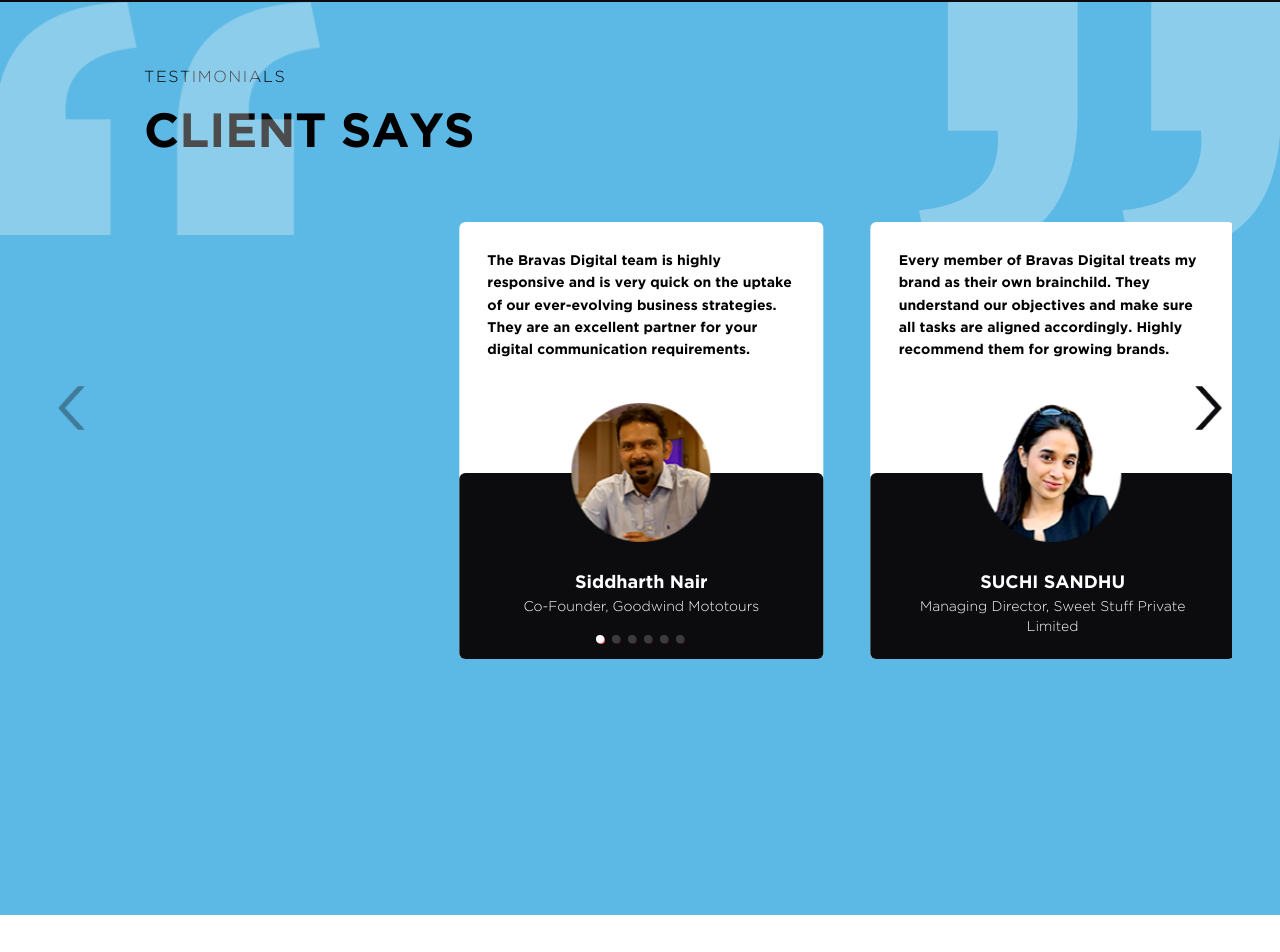
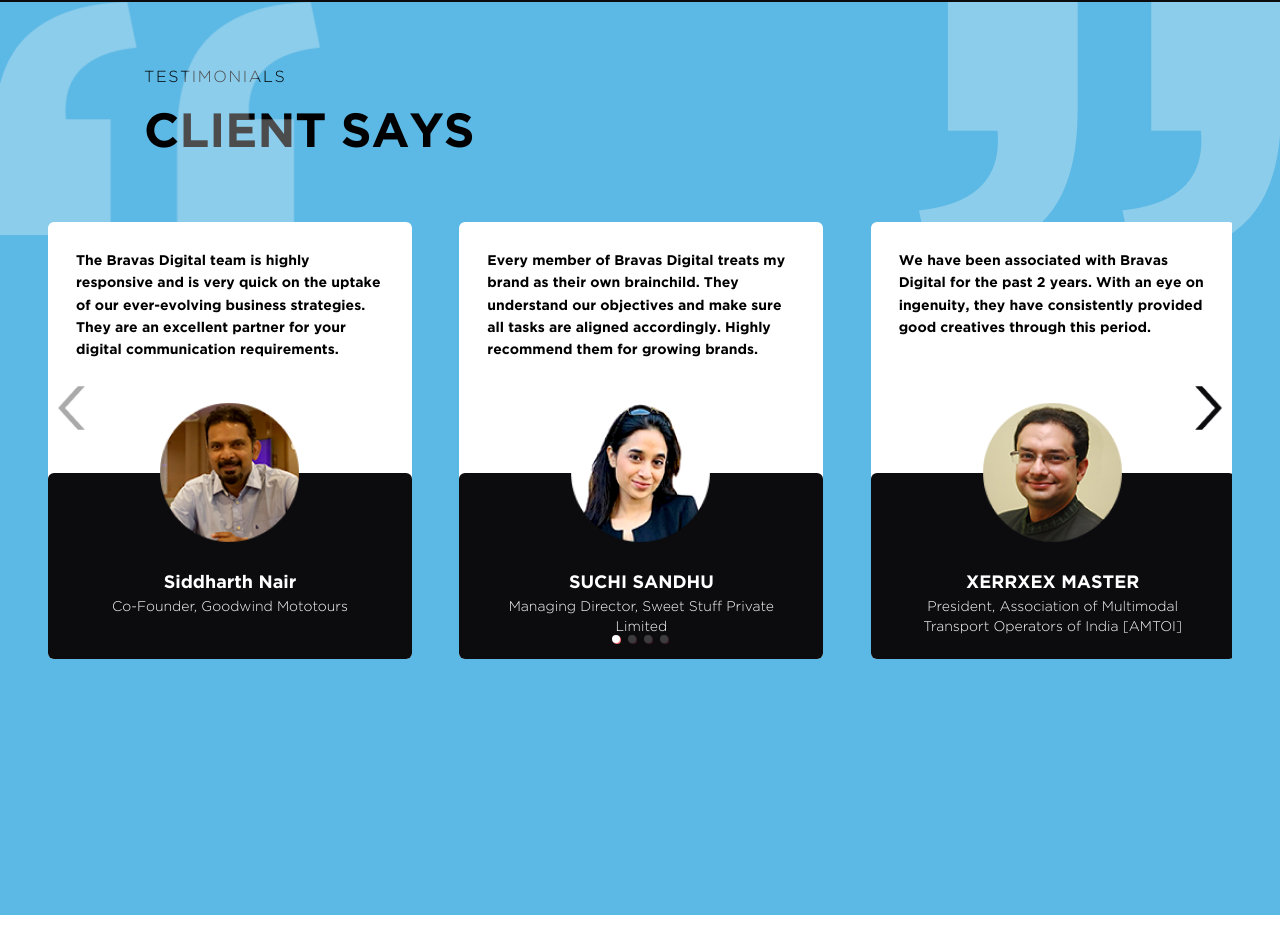
Before and after one commit to Ashutoshkr23/Bravos-11, a Next.js app: page / in a window 1280 px wide. Shown: the part 6172-7124 px from the top of the page. Built offline with nearby package versions, Linux system fonts and the light colour scheme.

Commit message:
slider-fix

```diff
--- a/src/components/Slider.jsx
+++ b/src/components/Slider.jsx
@@ -14,7 +14,7 @@
     return (
         <div className="relative overflow-hidden w-full ">
             <div className='hidden lg:block'>
-                <Swiper modules={[Navigation, Pagination, Scrollbar, A11y]} spaceBetween={50} centeredSlides={true} slidesPerView={3} navigation pagination={{ clickable: true }} >
+                <Swiper modules={[Navigation, Pagination, Scrollbar, A11y]} spaceBetween={50}  slidesPerView={3} navigation pagination={{ clickable: true }} >
                     <SwiperSlide >
                         <TestimonialComp
                             img={"assets/images/testimonial/Anil.png"}
```
